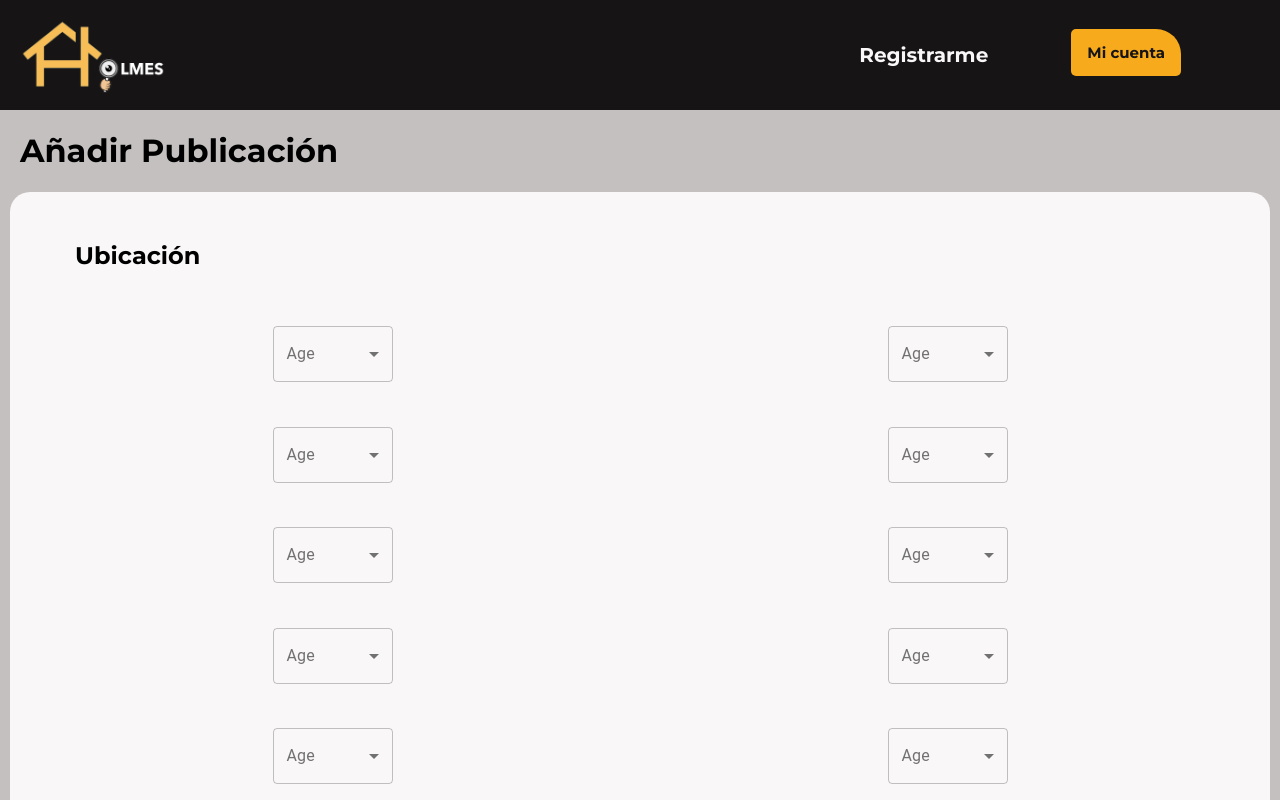
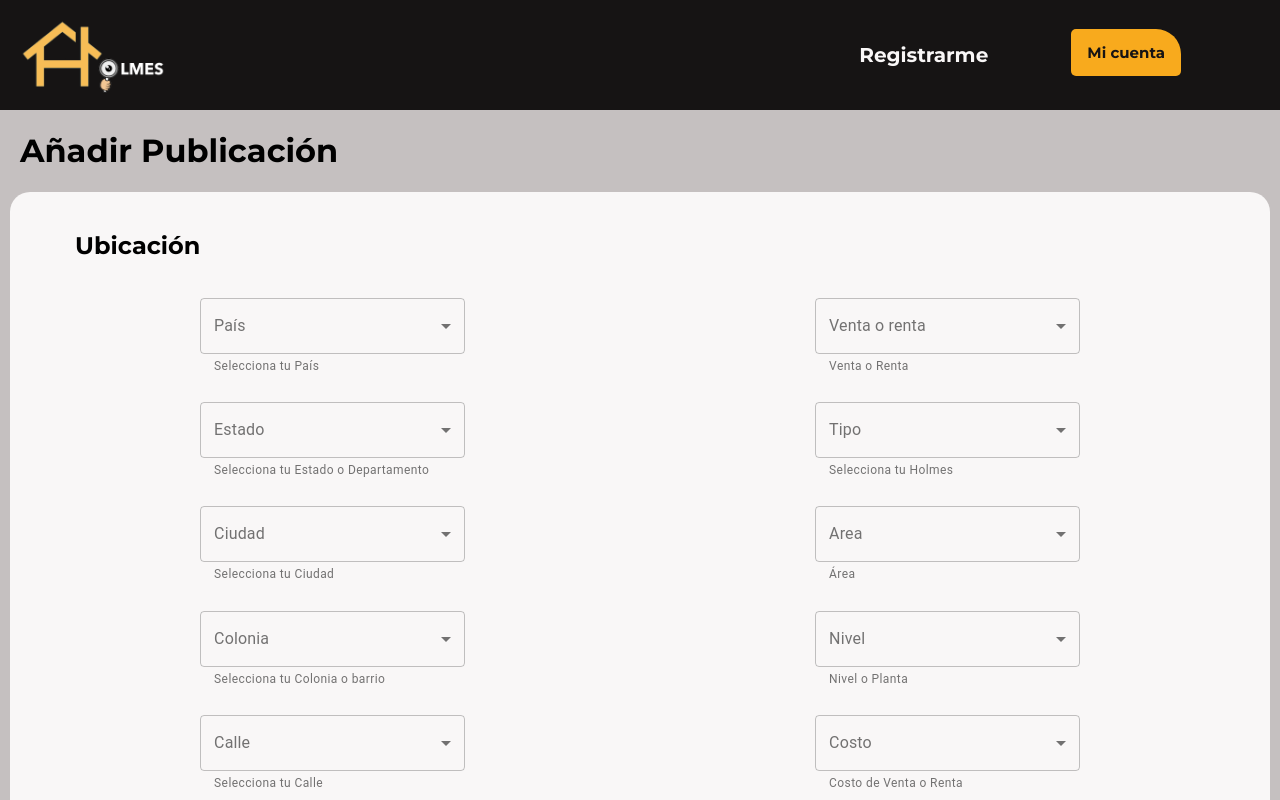
Before and after one commit to acrux95/projectholmes, a React app: page /addpost in a window 1280 px wide. Shown: the top 800 px of the page. Built offline with nearby package versions, Linux system fonts and the light colour scheme.

Commit message:
reseting

```diff
--- a/src/components/ButtonMenu.js
+++ b/src/components/ButtonMenu.js
@@ -1,47 +1,56 @@
-import * as React from 'react';
+import React from 'react';
 import { makeStyles } from '@material-ui/core/styles';
-import InputLabel from '@material-ui/core/InputLabel';
+import TextField from '@material-ui/core/TextField';
 import MenuItem from '@material-ui/core/MenuItem';
-import FormControl from '@material-ui/core/FormControl';
-import Select from '@material-ui/core/Select';
 
 const useStyles = makeStyles((theme) => ({
-  formControl: {
-    margin: theme.spacing(1),
-    minWidth: 120,
-  },
-  selectEmpty: {
-    marginTop: theme.spacing(2),
+  root: {
+    '& .MuiTextField-root': {
+      margin: theme.spacing(1),
+      width: '25ch',
+    },
   },
 }));
 
-export default function ButtonMenu({ value1,value2, value3, label1, label2, label3 }) {
+const ButtonMenu = ({ id, label, description }) => {
+  const [country, setCountry] = React.useState('');
   const classes = useStyles();
-  const [age, setAge] = React.useState('');
+  const handleChange = (event) => {
+    setCountry(event.target.value);
+  };
+  const countries = [
+    {
+      value: 'MX',
+      label: 'México',
+    },
+    {
+      value: 'COL',
+      label: 'Colombia',
+    },
+  ];
 
-  const handleChange = (event) => {
-    setAge(event.target.value);
-  };
 
   return (
-    <div>
-      <FormControl variant="outlined" className={classes.formControl}>
-        <InputLabel id="demo-simple-select-outlined-label">Age</InputLabel>
-        <Select
-          labelId="demo-simple-select-outlined-label"
-          id="demo-simple-select-outlined"
-          value={age}
+    <form className={classes.root} noValidate autoComplete='off'>
+      <div>
+        <TextField
+          id={id}
+          select
+          label={label}
+          value={country}
           onChange={handleChange}
-          label="Age"
+          helperText={description}
+          variant='outlined'
         >
-          <MenuItem value="">
-            <em>None</em>
-          </MenuItem>
-          <MenuItem value={value1}>{label1}</MenuItem>
-          <MenuItem value={value2}>{label2}</MenuItem>
-          <MenuItem value={value3}>{label3}</MenuItem>
-        </Select>
-      </FormControl>
-    </div>
+          {countries.map((option) => (
+            <MenuItem key={option.value} value={option.value}>
+              {option.label}
+            </MenuItem>
+          ))}
+        </TextField>
+      </div>
+    </form>
   );
-}
+};
+
+export default ButtonMenu;
--- a/src/pages/AddPost.js
+++ b/src/pages/AddPost.js
@@ -85,14 +85,14 @@ const AddPost = () => {
       label: 'Más de 1500USD',
     },
   ];
-  const [country, setCountry] = React.useState([]);
+  // const [country, setCountry] = React.useState([]);
   return (
     <>
       <Layout>
         <h1>Añadir Publicación</h1>
         <section className='homeDescriptions'>
           <h2>Ubicación</h2>
-          <ButtonMenu description='Selecciona tu País' label='País' id='country' names={countries} name={country} setName={setCountry} />
+          <ButtonMenu description='Selecciona tu País' label='País' id='country' />
           <ButtonMenu description='Venta o Renta' label='Venta o renta' id='country' />
           <ButtonMenu description='Selecciona tu Estado o Departamento' label='Estado' id='state' />
           <ButtonMenu description='Selecciona tu Holmes' label='Tipo' id='type' />
```
